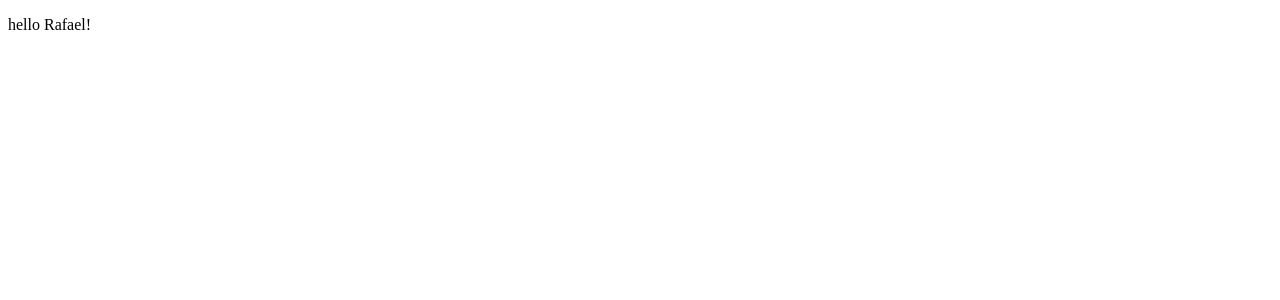
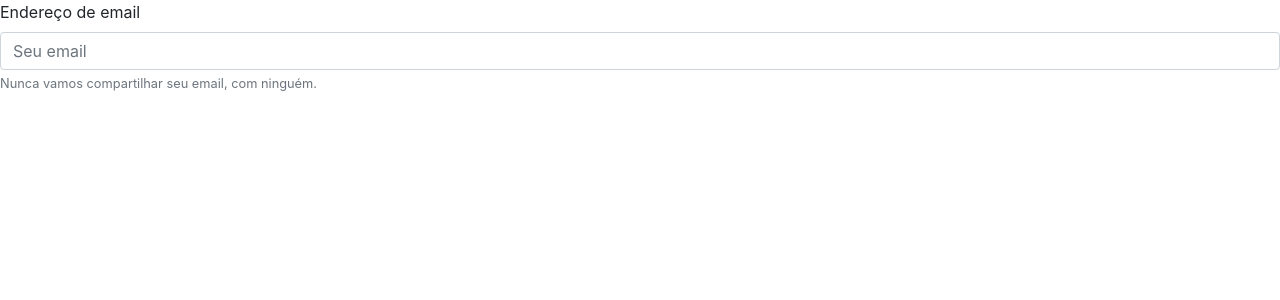
Before and after one commit to rafaelmonteiro20/e-bus-angular, an Angular app: page / in a window 1280 px wide. Shown: the top 300 px of the page. Built offline with nearby package versions, Linux system fonts and the light colour scheme.

Commit message:
Configurando ngx-bootstrap

```diff
--- a/angular.json
+++ b/angular.json
@@ -24,6 +24,7 @@
               "src/assets"
             ],
             "styles": [
+              "node_modules/bootstrap/dist/css/bootstrap.min.css",
               "src/styles.css"
             ],
             "scripts": []
--- a/package.json
+++ b/package.json
@@ -19,6 +19,8 @@
     "@angular/platform-browser": "~8.2.14",
     "@angular/platform-browser-dynamic": "~8.2.14",
     "@angular/router": "~8.2.14",
+    "bootstrap": "^4.4.1",
+    "ngx-bootstrap": "^5.2.0",
     "rxjs": "~6.4.0",
     "tslib": "^1.10.0",
     "zone.js": "~0.9.1"
--- a/src/app/app.component.html
+++ b/src/app/app.component.html
@@ -1 +1,2 @@
-<app-hello></app-hello>
+<!--<app-hello></app-hello> -->
+<app-pesquisa-cidades></app-pesquisa-cidades>
--- a/src/app/app.module.ts
+++ b/src/app/app.module.ts
@@ -3,11 +3,13 @@ import { NgModule } from '@angular/core';
 
 import { AppComponent } from './app.component';
 import { HelloComponent } from './hello/hello.component';
+import { PesquisaCidadesComponent } from './pesquisa-cidades/pesquisa-cidades.component';
 
 @NgModule({
   declarations: [
     AppComponent,
-    HelloComponent
+    HelloComponent,
+    PesquisaCidadesComponent
   ],
   imports: [
     BrowserModule
--- /dev/null
+++ b/src/app/pesquisa-cidades/pesquisa-cidades.component.html
@@ -0,0 +1,7 @@
+<form>
+    <div class="form-group">
+      <label for="exampleInputEmail1">Endereço de email</label>
+      <input type="email" class="form-control" id="exampleInputEmail1" aria-describedby="emailHelp" placeholder="Seu email">
+      <small id="emailHelp" class="form-text text-muted">Nunca vamos compartilhar seu email, com ninguém.</small>
+    </div>
+</form>
--- /dev/null
+++ b/src/app/pesquisa-cidades/pesquisa-cidades.component.ts
@@ -0,0 +1,15 @@
+import { Component, OnInit } from '@angular/core';
+
+@Component({
+  selector: 'app-pesquisa-cidades',
+  templateUrl: './pesquisa-cidades.component.html',
+  styleUrls: ['./pesquisa-cidades.component.css']
+})
+export class PesquisaCidadesComponent implements OnInit {
+
+  constructor() { }
+
+  ngOnInit() {
+  }
+
+}
```
Also changed, not shown: src/app/pesquisa-cidades/pesquisa-cidades.component.css (added), 1 other file (tests, documents, lock files or other folders).
